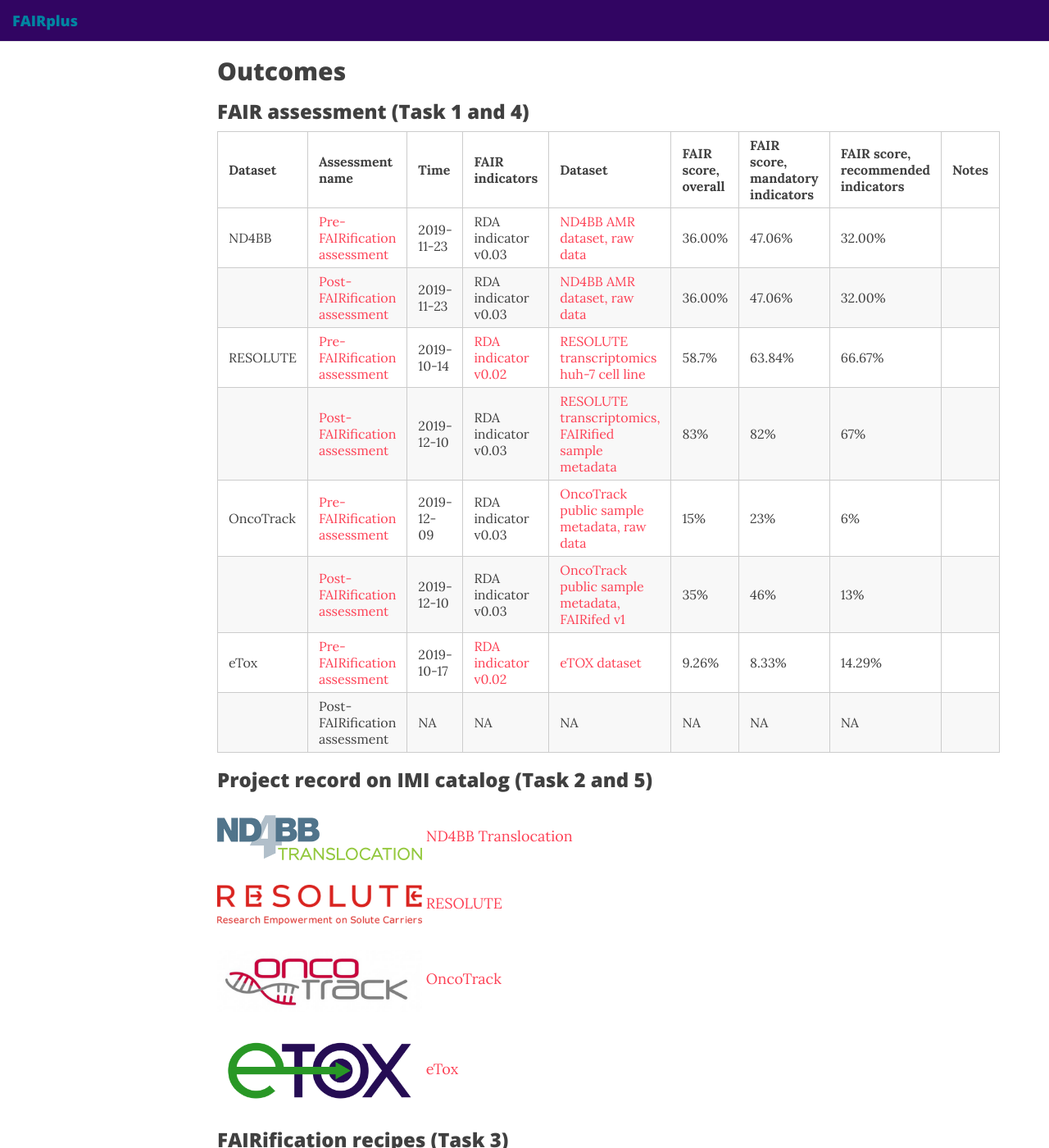
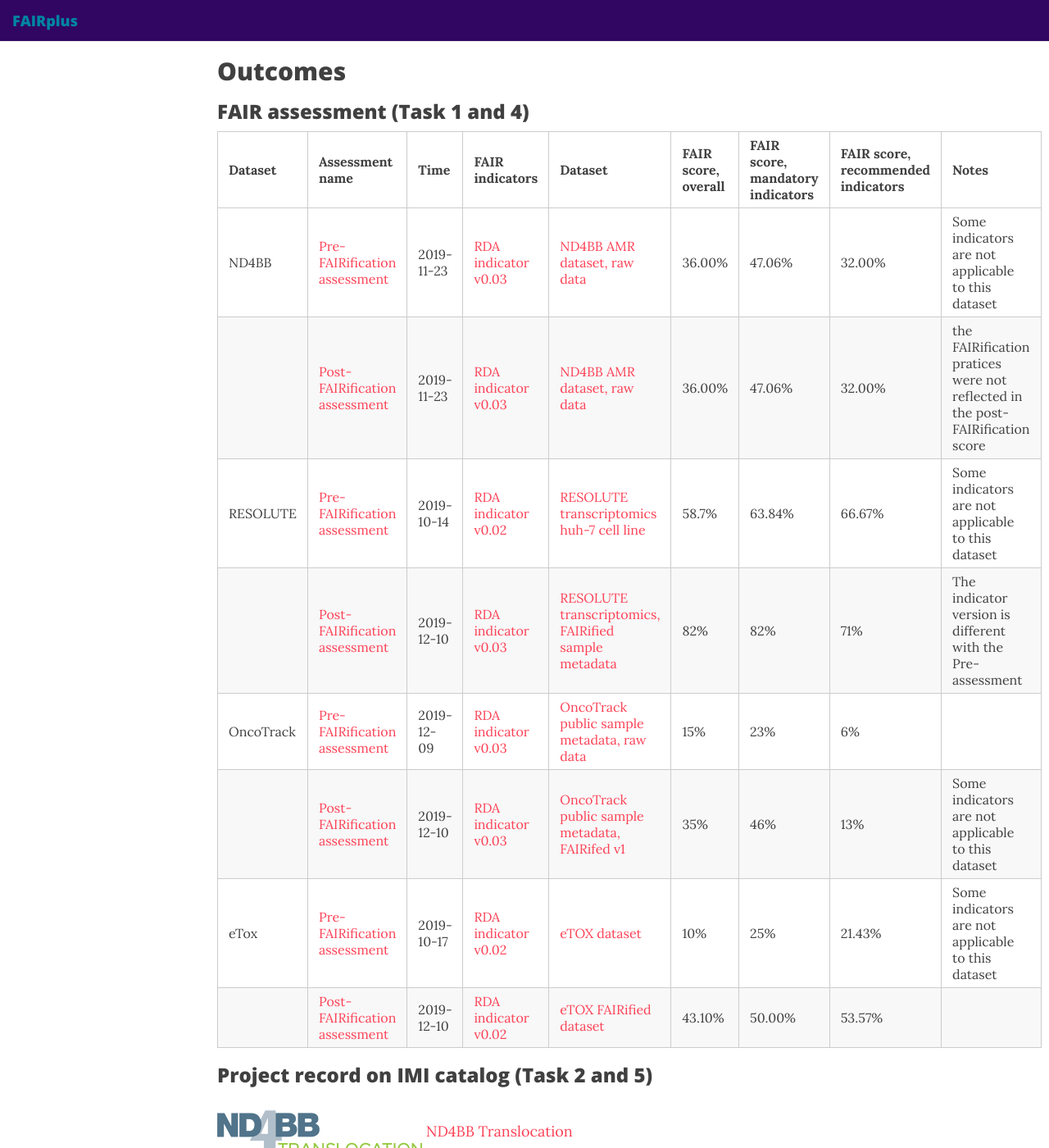
Before and after one commit to FAIRplus/fairification-results, a Jekyll site: the page index.html, which Jekyll copies as it is, in a window 1280 px wide and 1400 px high, scrolled down 697 px. Shown: the whole window at 82% size. Built offline with Jekyll 4.4.1, drawn with Linux system fonts in a browser that asks for light colours; nearby versions of some CDN libraries; some of the changed text lies outside the part shown.

Commit message:
update homepage to new FAIR level table

```diff
--- a/index.html
+++ b/index.html
@@ -207,53 +207,53 @@
   <tbody>
     <tr>
       <td>ND4BB</td>
-      <td><a href="https://docs.google.com/spreadsheets/d/1zFcmllpD0loX_yi9NE56vFxbH_RaW-Z1/edit#gid=1320380260">Pre-FAIRification assessment</a></td>
+      <td><a href="https://fairplus.github.io/fairification-results/2019-12-17-ND4BB-Pre-assessment/">Pre-FAIRification assessment</a></td>
       <td>2019-11-23</td>
-      <td>RDA indicator v0.03</td>
+      <td><a href="https://docs.google.com/spreadsheets/d/1mkjElFrTBPBH0QViODexNur0xNGhJqau0zkL4w8RRAw/edit#gid=1558529297">RDA indicator v0.03</a></td>
       <td><a href="https://www.dsf.unica.it/translocation/db/">ND4BB AMR dataset, raw data</a></td>
       <td>36.00%</td>
       <td>47.06%</td>
       <td>32.00%</td>
-      <td> </td>
+      <td>Some indicators are not applicable to this dataset</td>
     </tr>
     <tr>
       <td> </td>
-      <td><a href="https://docs.google.com/spreadsheets/d/1zFcmllpD0loX_yi9NE56vFxbH_RaW-Z1/edit#gid=1320380260">Post-FAIRification assessment</a></td>
+      <td><a href="https://fairplus.github.io/fairification-results/2019-12-17-ND4BB-post-assessment/">Post-FAIRification assessment</a></td>
       <td>2019-11-23</td>
-      <td>RDA indicator v0.03</td>
+      <td><a href="https://docs.google.com/spreadsheets/d/1mkjElFrTBPBH0QViODexNur0xNGhJqau0zkL4w8RRAw/edit#gid=1558529297">RDA indicator v0.03</a></td>
       <td><a href="https://www.dsf.unica.it/translocation/db/">ND4BB AMR dataset, raw data</a></td>
       <td>36.00%</td>
       <td>47.06%</td>
       <td>32.00%</td>
-      <td> </td>
+      <td>the FAIRification pratices were not reflected in the post-FAIRification score</td>
     </tr>
     <tr>
       <td>RESOLUTE</td>
-      <td><a href="https://docs.google.com/spreadsheets/d/1abQ5_sOmBWbxAZhQVEUxQ_ybI1yTi0t-tJAVY5J5VY8/edit#gid=1637344573">Pre-FAIRification assessment</a></td>
+      <td><a href="https://fairplus.github.io/fairification-results/2019-12-17-RESOLUTE-Pre-assessment/">Pre-FAIRification assessment</a></td>
       <td>2019-10-14</td>
       <td><a href="https://github.com/RDA-FAIR/FAIR-data-maturity-model-WG/tree/master/results%20of%20preliminary%20analysis/v0.02">RDA indicator v0.02</a></td>
       <td><a href="https://trace.ncbi.nlm.nih.gov/Traces/sra/?run=SRR9161237">RESOLUTE transcriptomics huh-7 cell line</a></td>
       <td>58.7%</td>
       <td>63.84%</td>
       <td>66.67%</td>
-      <td> </td>
+      <td>Some indicators are not applicable to this dataset</td>
     </tr>
     <tr>
       <td> </td>
-      <td><a href="https://docs.google.com/spreadsheets/d/1abQ5_sOmBWbxAZhQVEUxQ_ybI1yTi0t-tJAVY5J5VY8/edit#gid=400270956">Post-FAIRification assessment</a></td>
+      <td><a href="https://fairplus.github.io/fairification-results/2019-12-17-RESOLUTE-post-assessment/">Post-FAIRification assessment</a></td>
       <td>2019-12-10</td>
-      <td>RDA indicator v0.03</td>
+      <td><a href="https://docs.google.com/spreadsheets/d/1mkjElFrTBPBH0QViODexNur0xNGhJqau0zkL4w8RRAw/edit#gid=1558529297">RDA indicator v0.03</a></td>
       <td><a href="https://www.ncbi.nlm.nih.gov/biosample?LinkName=bioproject_biosample_all&amp;from_uid=545487">RESOLUTE transcriptomics, FAIRified sample metadata</a></td>
-      <td>83%</td>
       <td>82%</td>
-      <td>67%</td>
-      <td> </td>
+      <td>82%</td>
+      <td>71%</td>
+      <td>The indicator version is different with the Pre-assessment</td>
     </tr>
     <tr>
       <td>OncoTrack</td>
-      <td><a href="https://docs.google.com/spreadsheets/d/12TO6C-WNNjbM1ktiLsLTtemy1LUOHFa4/edit#gid=1320380260">Pre-FAIRification assessment</a></td>
+      <td><a href="https://fairplus.github.io/fairification-results/2019-12-17-OncoTrack-Pre-assessment/">Pre-FAIRification assessment</a></td>
       <td>2019-12-09</td>
-      <td>RDA indicator v0.03</td>
+      <td><a href="https://docs.google.com/spreadsheets/d/1mkjElFrTBPBH0QViODexNur0xNGhJqau0zkL4w8RRAw/edit#gid=1558529297">RDA indicator v0.03</a></td>
       <td><a href="https://owncloud.lcsb.uni.lu/apps/files/?dir=/ONCOTRACK/ncomms14262&amp;fileid=11235020">OncoTrack public sample metadata, raw data</a></td>
       <td>15%</td>
       <td>23%</td>
@@ -262,35 +262,35 @@
     </tr>
     <tr>
       <td> </td>
-      <td><a href="https://docs.google.com/spreadsheets/d/12TO6C-WNNjbM1ktiLsLTtemy1LUOHFa4/edit#gid=540023127">Post-FAIRification assessment</a></td>
+      <td><a href="https://fairplus.github.io/fairification-results/2019-12-17-OncoTrack-post-assessment/">Post-FAIRification assessment</a></td>
       <td>2019-12-10</td>
-      <td>RDA indicator v0.03</td>
+      <td><a href="https://docs.google.com/spreadsheets/d/1mkjElFrTBPBH0QViODexNur0xNGhJqau0zkL4w8RRAw/edit#gid=1558529297">RDA indicator v0.03</a></td>
       <td><a href="https://owncloud.lcsb.uni.lu/apps/files/?dir=/ONCOTRACK/sample_metadata_ETL/metadata_BSD_JSON&amp;fileid=14712690">OncoTrack public sample metadata, FAIRifed v1</a></td>
       <td>35%</td>
       <td>46%</td>
       <td>13%</td>
-      <td> </td>
+      <td>Some indicators are not applicable to this dataset</td>
     </tr>
     <tr>
       <td>eTox</td>
-      <td><a href="https://docs.google.com/spreadsheets/d/1v_S7qGo1RJh-bK6C1IR9EAsz7UpJUNQx5gFlCtTQapQ/edit#gid=1637344573">Pre-FAIRification assessment</a></td>
+      <td><a href="https://fairplus.github.io/fairification-results/2019-12-17-eTOX-pre-assessment/">Pre-FAIRification assessment</a></td>
       <td>2019-10-17</td>
       <td><a href="https://github.com/RDA-FAIR/FAIR-data-maturity-model-WG/tree/master/results%20of%20preliminary%20analysis/v0.02">RDA indicator v0.02</a></td>
       <td><a href="https://etoxsys.eu/etoxsys.v3-demo/#/">eTOX dataset</a></td>
-      <td>9.26%</td>
-      <td>8.33%</td>
-      <td>14.29%</td>
-      <td> </td>
+      <td>10%</td>
+      <td>25%</td>
+      <td>21.43%</td>
+      <td>Some indicators are not applicable to this dataset</td>
     </tr>
     <tr>
       <td> </td>
-      <td>Post-FAIRification assessment</td>
-      <td>NA</td>
-      <td>NA</td>
-      <td>NA</td>
-      <td>NA</td>
-      <td>NA</td>
-      <td>NA</td>
+      <td><a href="https://fairplus.github.io/fairification-results/2019-12-17-eTOX-post-assessment/">Post-FAIRification assessment</a></td>
+      <td>2019-12-10</td>
+      <td><a href="https://github.com/RDA-FAIR/FAIR-data-maturity-model-WG/tree/master/results%20of%20preliminary%20analysis/v0.02">RDA indicator v0.02</a></td>
+      <td><a href="https://drive.google.com/drive/u/1/folders/1Ie8vmo3INhkHoyBIoHkfiaareh37oPYF">eTOX FAIRified dataset</a></td>
+      <td>43.10%</td>
+      <td>50.00%</td>
+      <td>53.57%</td>
       <td> </td>
     </tr>
   </tbody>
```
Also changed, not shown: other parts of index.html (+4 -6 lines).
